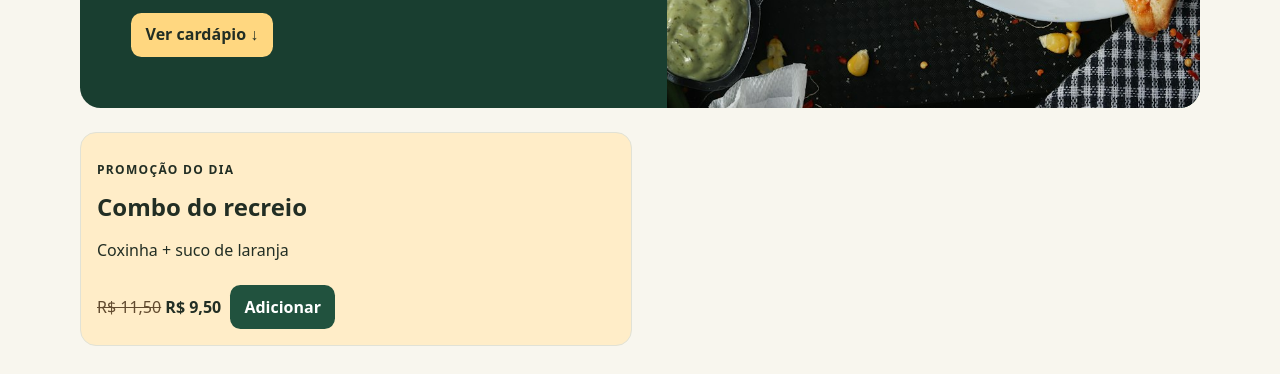
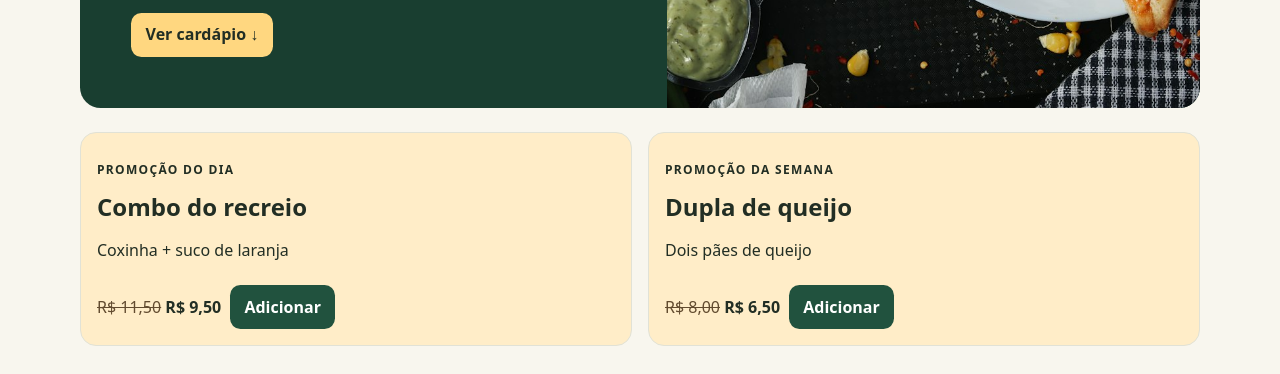
Before and after one commit to Darkenibb/intervalo-lanches, a plain HTML site: page dist/index.html in a window 1280 px wide. Shown: the part 426-800 px from the top of the page. Drawn offline with Linux system fonts and the light colour scheme.

Commit message:
Destaca a promoção da semana

```diff
--- a/dist/app.js
+++ b/dist/app.js
@@ -5,6 +5,7 @@ const products = [
   { id: 'sanduiche', name: 'Sanduíche natural', details: 'Frango, alface e tomate', cents: 850 },
   { id: 'bolo', name: 'Bolo de cenoura', details: 'Fatia com cobertura de chocolate', cents: 550 },
   { id: 'agua', name: 'Água mineral', details: 'Garrafa de 500 ml', cents: 300 },
+  { id: 'dupla', name: 'Dupla de queijo', details: 'Dois pães de queijo', cents: 650 },
   { id: 'combo', name: 'Combo do recreio', details: 'Coxinha e suco de laranja', cents: 950 },
 ];
 const cart = new Map();
--- a/dist/index.html
+++ b/dist/index.html
@@ -17,6 +17,7 @@
     </section>
     <section class="offers" aria-label="Promoções">
       <article><p class="eyebrow">Promoção do dia</p><h2>Combo do recreio</h2><p>Coxinha + suco de laranja</p><strong><s>R$ 11,50</s> R$ 9,50</strong><button type="button" data-add="combo">Adicionar</button></article>
+      <article><p class="eyebrow">Promoção da semana</p><h2>Dupla de queijo</h2><p>Dois pães de queijo</p><strong><s>R$ 8,00</s> R$ 6,50</strong><button type="button" data-add="dupla">Adicionar</button></article>
     </section>
     <div class="columns">
       <section id="cardapio" aria-labelledby="menu-title">
```
